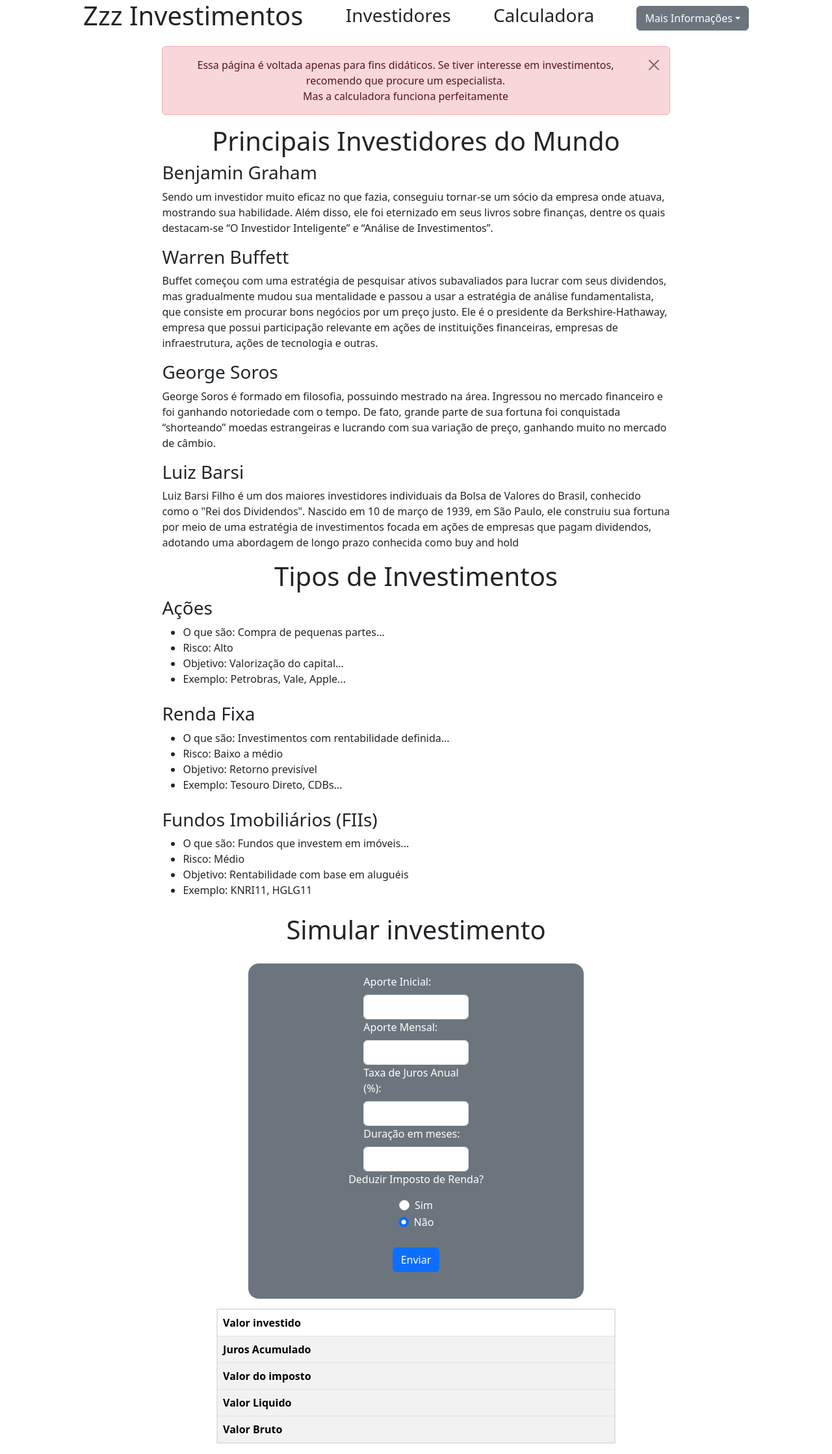
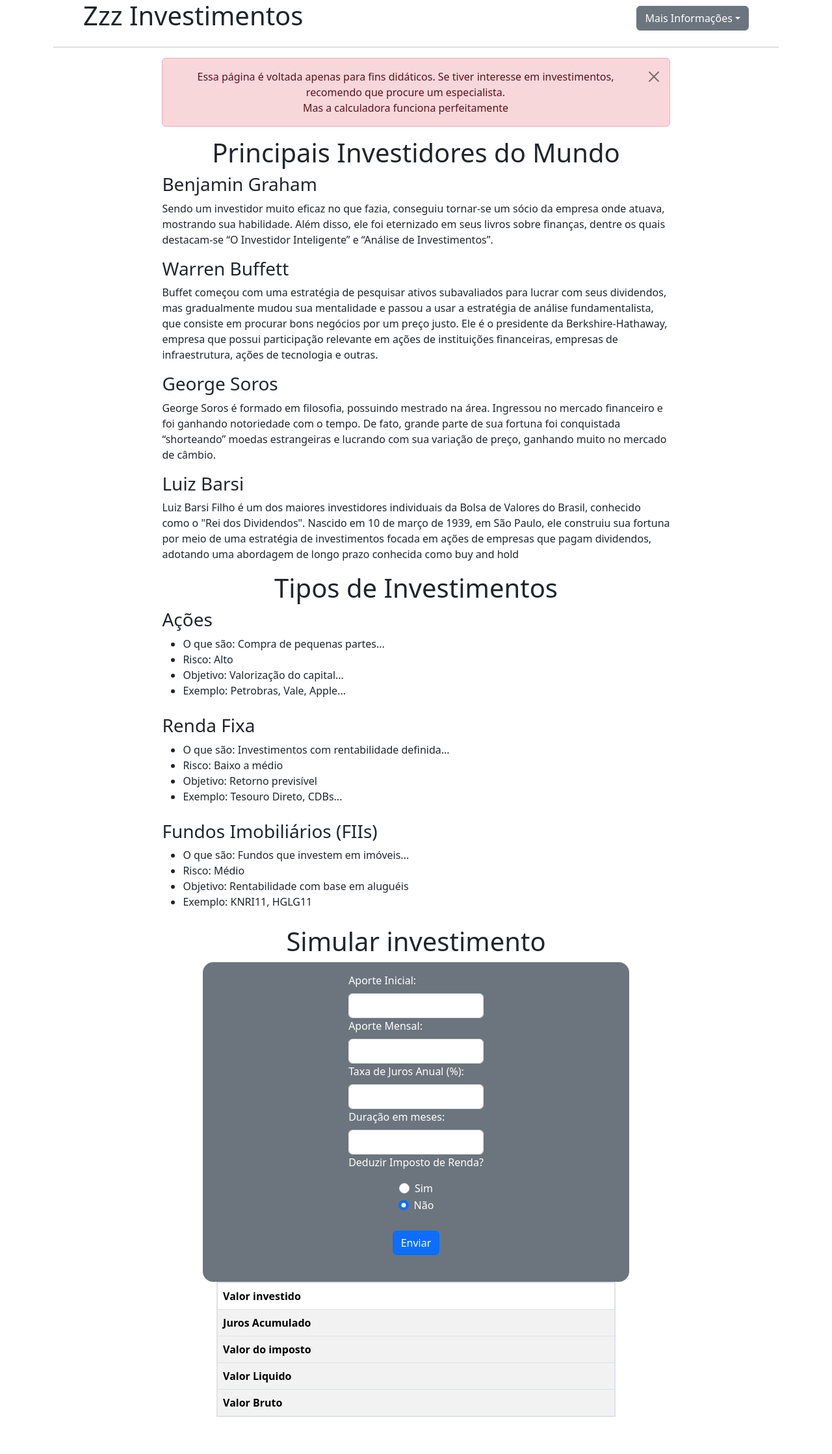
Before and after one commit to hugomourh/-CalculadoraInvest, a Next.js app: page / in a window 1280 px wide. Shown: the whole page at 65% size. After the commit the page ends 2197 px from the top, so only its background shows below. Built offline with nearby package versions, Linux system fonts and the light colour scheme.

Commit message:
Atualiza projeto

```diff
--- a/src/app/Componentes/Calculadora/index.jsx
+++ b/src/app/Componentes/Calculadora/index.jsx
@@ -36,7 +36,7 @@ export default function Calculadora() {
 
 
   function calcularMontante() {
-    const aporteInicialNum = Number(aporteInicial);
+  const aporteInicialNum = Number(aporteInicial);
   const aporteMensalNum = Number(aporteMensal);
   const taxaAnualNum = Number(taxaAnual);
   const mesesNum = Number(meses);
--- a/src/app/Componentes/Investidores/index.jsx
+++ b/src/app/Componentes/Investidores/index.jsx
@@ -1,6 +1,7 @@
 import "bootstrap/dist/css/bootstrap.min.css";
 import Link from 'next/link';
 import { useEffect } from "react";
+
 
 export default function Investimento() {
 
@@ -12,11 +13,16 @@ export default function Investimento() {
 
   return (
     <>
+
+
+
+
+
+
+
       <div className="container">
         <div className="Page_Topo">
           <h1>Zzz Investimentos</h1>
-          <h3>Investidores</h3>
-          <h3>Calculadora</h3>
 
           <div className="dropdown">
             <button
@@ -31,11 +37,14 @@ export default function Investimento() {
               <li><Link href="#">Suporte</Link></li>
               <li><Link href="#">Denúncia</Link></li>
               <li><Link href="#">Entrar em Contato</Link></li>
+              <li><Link href="#">Calculadora</Link></li>
+              <li><Link href="#">Investidores</Link></li>
+
             </ul>
           </div>
         </div>
-
-        <div className="alert alert-danger d-flex align-items-center alert-dismissible fade show Alerta" role="alert">
+        <hr />
+              <div className="alert alert-danger d-flex align-items-center alert-dismissible fade show Alerta" role="alert">
           Essa página é voltada apenas para fins didáticos. Se tiver interesse em investimentos, recomendo que procure um especialista.<br />
           Mas a calculadora funciona perfeitamente
           <button type="button" className="btn-close" data-bs-dismiss="alert" aria-label="Close"></button>
@@ -105,6 +114,8 @@ De fato, grande parte de sua fortuna foi conquistada “shorteando” moedas est
           </ul>
         </div>
       </div>
+
+
     </>
   );
 }
--- a/src/app/globals.css
+++ b/src/app/globals.css
@@ -51,7 +51,8 @@
 }
 
 .CorpoForm{
-  padding: 20px 300px 15px 300px;
+  margin-left: 18vw;
+  margin-right: 18vw;
   border-radius: 16px;
 }
 
--- a/src/app/layout.tsx
+++ b/src/app/layout.tsx
@@ -15,6 +15,7 @@ const geistMono = Geist_Mono({
 export const metadata: Metadata = {
   title: "Calculadora",
   description: "Generated by create next app",
+  viewport: "width=device-width, initial-scale=1.0", // 👈 Adicionado aqui
 };
 
 export default function RootLayout({
```
